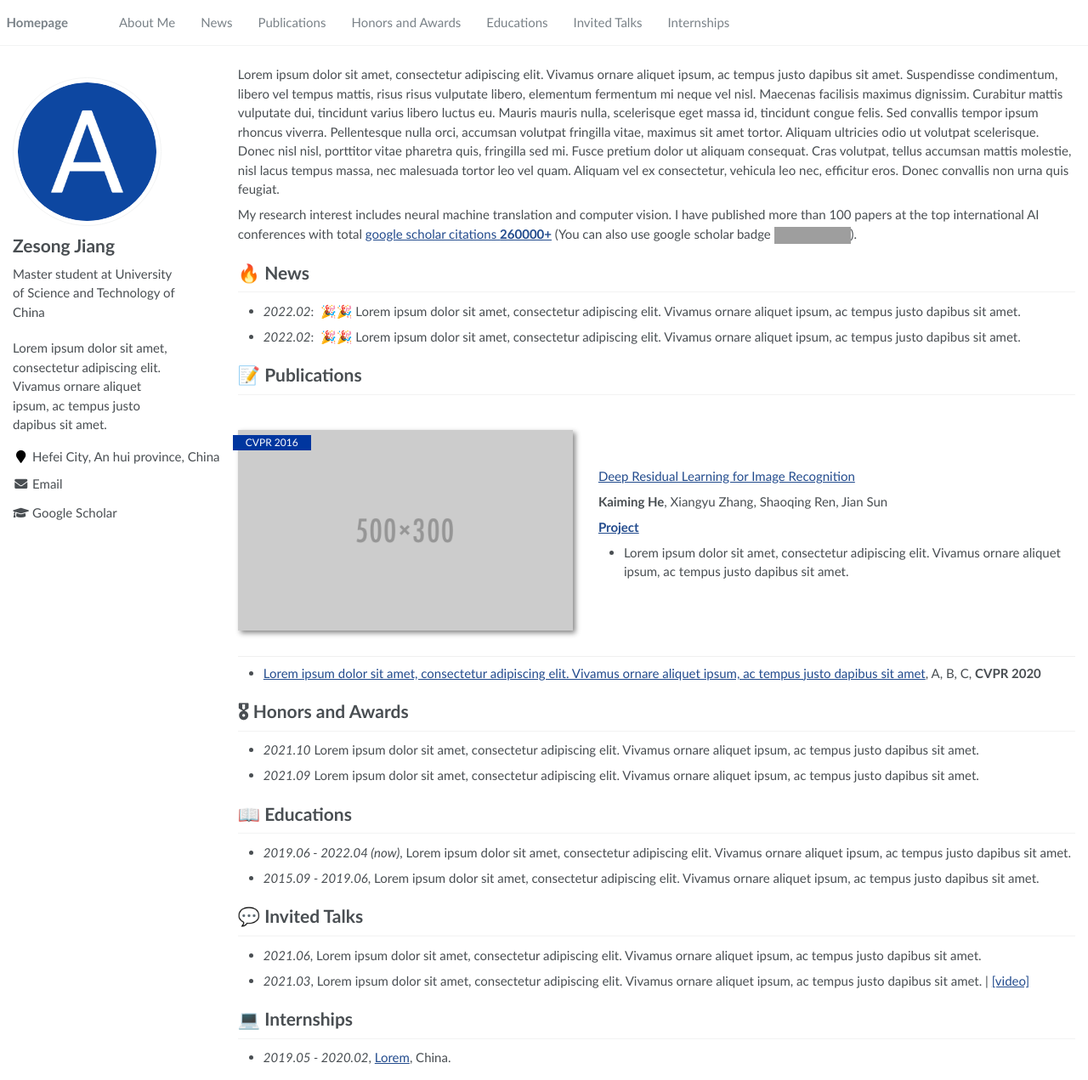
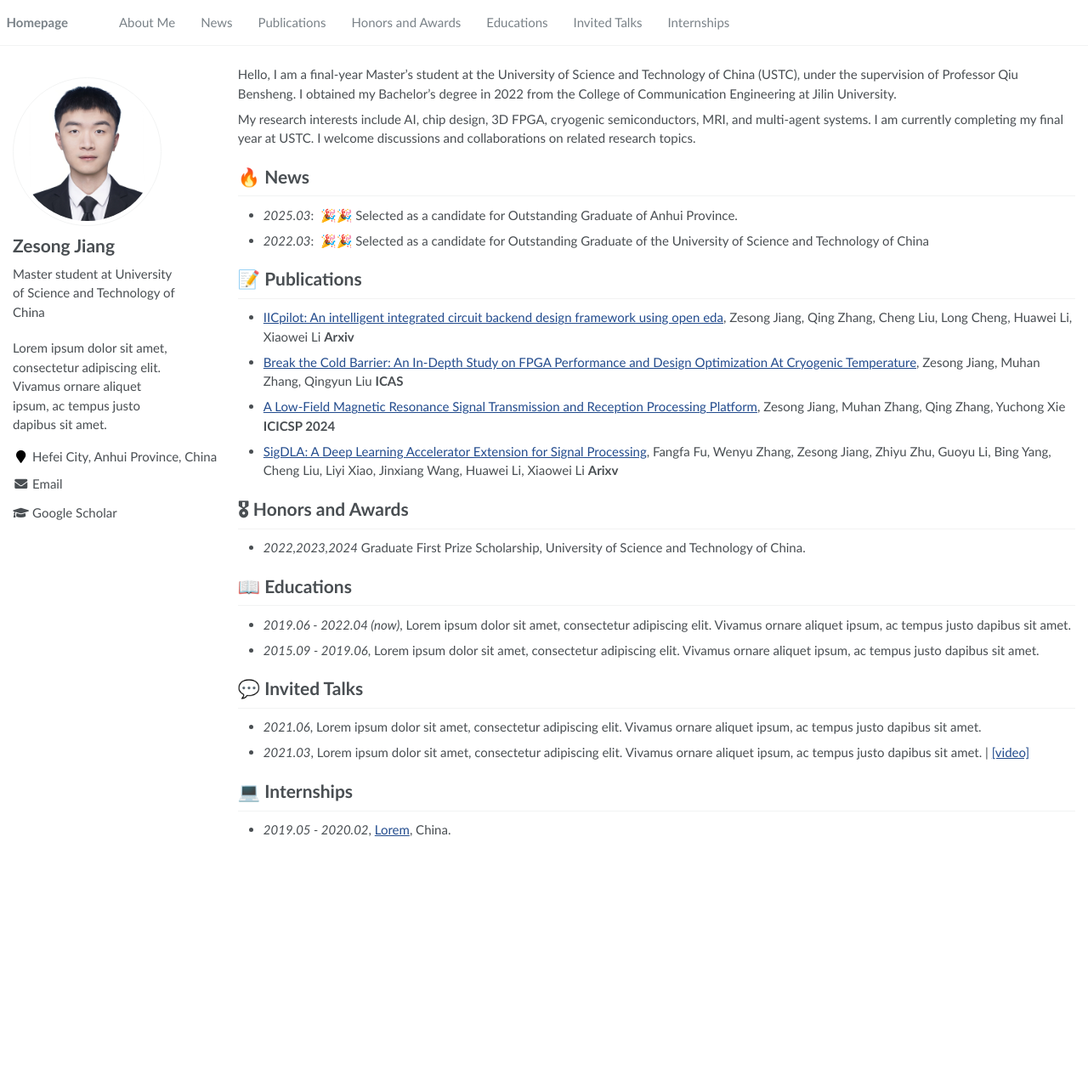
Before and after one commit to zsjiang99/luck-codeer.github.io, a Jekyll site: the page built from _pages/about.md, in a window 1280 px wide and 1271 px high. Shown: the whole window at 85% size. Built offline with Jekyll 4.4.1, drawn with Linux system fonts in a browser that asks for light colours; grey boxes are pictures that could not be loaded.

Commit message:
7th change

```diff
--- a/_config.yml
+++ b/_config.yml
@@ -22,12 +22,12 @@ baidu_site_verification  :  # get baidu_site_verification from https://ziyuan.ba
 # Site Author
 author:
   name             : "Zesong Jiang"
-  avatar           : "images/android-chrome-512x512.png"
+  avatar           : "images/mq.jpg"
   bio              : "Master student at University of Science and Technology of China"
-  location         : "Hefei City, An hui province, China"
+  location         : "Hefei City, Anhui Province, China"
   employer         :
   pubmed           :
-  googlescholar    : "https://scholar.google.com/citations?user=YOUR_GOOGLE_SCHOLAR_ID"
+  googlescholar    : "https://scholar.google.com/citations?user=7-vOVeUAAAAJ"
   email            : "jiangzesong@mail.ustc.edu.cn"
   researchgate     :  # e.g., "https://www.researchgate.net/profile/yourprofile"
   uri              :
--- a/_pages/about.md
+++ b/_pages/about.md
@@ -17,18 +17,18 @@ redirect_from:
 
 <span class='anchor' id='about-me'></span>
 
-Lorem ipsum dolor sit amet, consectetur adipiscing elit. Vivamus ornare aliquet ipsum, ac tempus justo dapibus sit amet. Suspendisse condimentum, libero vel tempus mattis, risus risus vulputate libero, elementum fermentum mi neque vel nisl. Maecenas facilisis maximus dignissim. Curabitur mattis vulputate dui, tincidunt varius libero luctus eu. Mauris mauris nulla, scelerisque eget massa id, tincidunt congue felis. Sed convallis tempor ipsum rhoncus viverra. Pellentesque nulla orci, accumsan volutpat fringilla vitae, maximus sit amet tortor. Aliquam ultricies odio ut volutpat scelerisque. Donec nisl nisl, porttitor vitae pharetra quis, fringilla sed mi. Fusce pretium dolor ut aliquam consequat. Cras volutpat, tellus accumsan mattis molestie, nisl lacus tempus massa, nec malesuada tortor leo vel quam. Aliquam vel ex consectetur, vehicula leo nec, efficitur eros. Donec convallis non urna quis feugiat.
+Hello, I am a final-year Master's student at the University of Science and Technology of China (USTC), under the supervision of Professor Qiu Bensheng. I obtained my Bachelor's degree in 2022 from the College of Communication Engineering at Jilin University.
 
-My research interest includes neural machine translation and computer vision. I have published more than 100 papers at the top international AI conferences with total <a href='https://scholar.google.com/citations?user=DhtAFkwAAAAJ'>google scholar citations <strong><span id='total_cit'>260000+</span></strong></a> (You can also use google scholar badge <a href='https://scholar.google.com/citations?user=DhtAFkwAAAAJ'><img src="https://img.shields.io/endpoint?url={{ url | url_encode }}&logo=Google%20Scholar&labelColor=f6f6f6&color=9cf&style=flat&label=citations"></a>).
+My research interests include AI, chip design, 3D FPGA, cryogenic semiconductors, MRI, and multi-agent systems. I am currently completing my final year at USTC. I welcome discussions and collaborations on related research topics.
 
 
 # 🔥 News
-- *2022.02*: &nbsp;🎉🎉 Lorem ipsum dolor sit amet, consectetur adipiscing elit. Vivamus ornare aliquet ipsum, ac tempus justo dapibus sit amet.
-- *2022.02*: &nbsp;🎉🎉 Lorem ipsum dolor sit amet, consectetur adipiscing elit. Vivamus ornare aliquet ipsum, ac tempus justo dapibus sit amet.
+- *2025.03*: &nbsp;🎉🎉 Selected as a candidate for Outstanding Graduate of Anhui Province.
+- *2022.03*: &nbsp;🎉🎉 Selected as a candidate for Outstanding Graduate of the University of Science and Technology of China
 
 # 📝 Publications
 
-<div class='paper-box'><div class='paper-box-image'><div><div class="badge">CVPR 2016</div><img src='images/500x300.png' alt="sym" width="100%"></div></div>
+<!-- <div class='paper-box'><div class='paper-box-image'><div><div class="badge">CVPR 2016</div><img src='images/500x300.png' alt="sym" width="100%"></div></div>
 <div class='paper-box-text' markdown="1">
 
 [Deep Residual Learning for Image Recognition](https://openaccess.thecvf.com/content_cvpr_2016/papers/He_Deep_Residual_Learning_CVPR_2016_paper.pdf)
@@ -38,13 +38,20 @@ My research interest includes neural machine translation and computer vision. I
 [**Project**](https://scholar.google.com/citations?view_op=view_citation&hl=zh-CN&user=DhtAFkwAAAAJ&citation_for_view=DhtAFkwAAAAJ:ALROH1vI_8AC) <strong><span class='show_paper_citations' data='DhtAFkwAAAAJ:ALROH1vI_8AC'></span></strong>
 - Lorem ipsum dolor sit amet, consectetur adipiscing elit. Vivamus ornare aliquet ipsum, ac tempus justo dapibus sit amet.
 </div>
-</div>
+</div> -->
 
-- [Lorem ipsum dolor sit amet, consectetur adipiscing elit. Vivamus ornare aliquet ipsum, ac tempus justo dapibus sit amet](https://github.com), A, B, C, **CVPR 2020**
+- [IICpilot: An intelligent integrated circuit backend design framework using open eda](https://arxiv.org/pdf/2407.12576), Zesong Jiang, Qing Zhang, Cheng Liu, Long Cheng, Huawei Li, Xiaowei Li **Arxiv**
+
+- [Break the Cold Barrier: An In-Depth Study on FPGA Performance and Design Optimization At Cryogenic Temperature](https://ieeexplore.ieee.org/stamp/stamp.jsp?arnumber=10755040), Zesong Jiang, Muhan Zhang, Qingyun Liu **ICAS**
+
+- [A Low-Field Magnetic Resonance Signal Transmission and Reception Processing Platform](https://arxiv.org/pdf/2409.08671), Zesong Jiang, Muhan Zhang, Qing Zhang, Yuchong Xie **ICICSP 2024**
+
+- [SigDLA: A Deep Learning Accelerator Extension for Signal Processing](https://arxiv.org/pdf/2407.12565), Fangfa Fu, Wenyu Zhang, Zesong Jiang, Zhiyu Zhu, Guoyu Li, Bing Yang, Cheng Liu, Liyi Xiao, Jinxiang Wang, Huawei Li, Xiaowei Li **Arixv**
+
 
 # 🎖 Honors and Awards
-- *2021.10* Lorem ipsum dolor sit amet, consectetur adipiscing elit. Vivamus ornare aliquet ipsum, ac tempus justo dapibus sit amet.
-- *2021.09* Lorem ipsum dolor sit amet, consectetur adipiscing elit. Vivamus ornare aliquet ipsum, ac tempus justo dapibus sit amet.
+- *2022,2023,2024* Graduate First Prize Scholarship, University of Science and Technology of China.
+
 
 # 📖 Educations
 - *2019.06 - 2022.04 (now)*, Lorem ipsum dolor sit amet, consectetur adipiscing elit. Vivamus ornare aliquet ipsum, ac tempus justo dapibus sit amet.
```
Also changed, not shown: images/mq.jpg (added).
